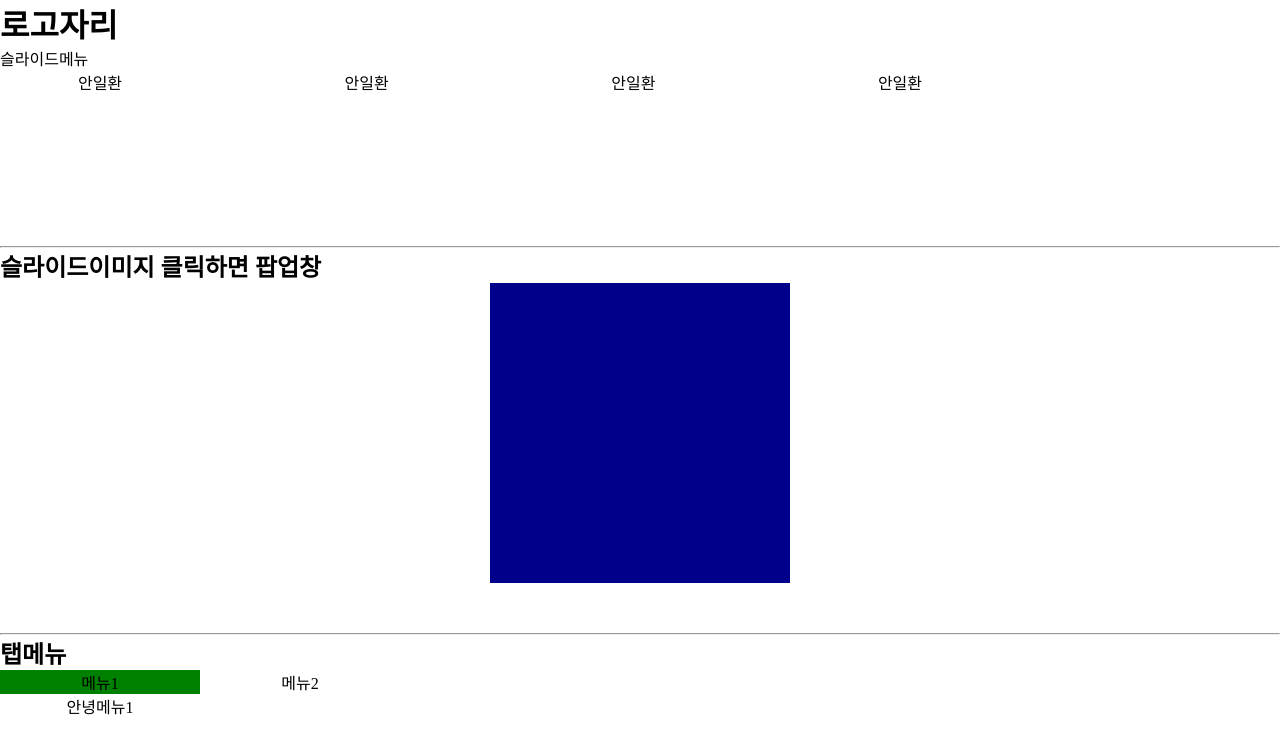
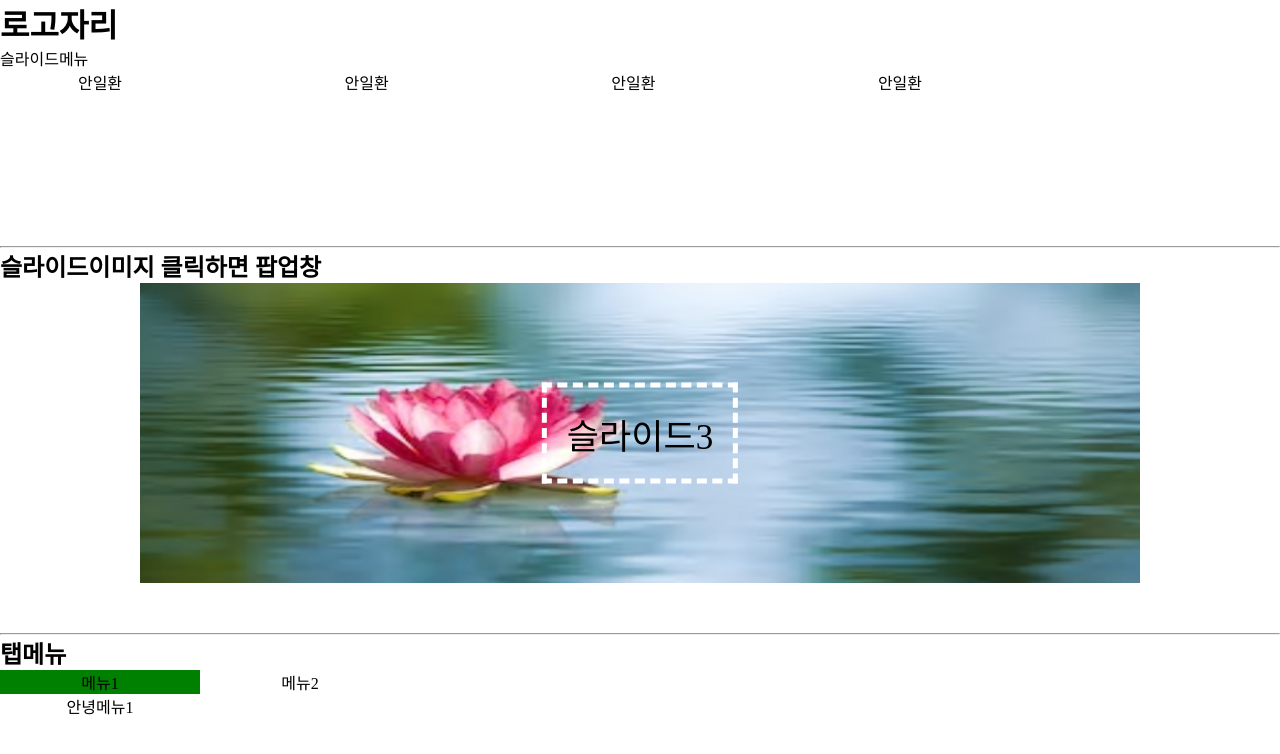
Before and after one commit to anilhwan/webD, a plain HTML site: page index.html in a window 1280 px wide. Drawn offline with Linux system fonts and the light colour scheme.

Commit message:
슬라이드 이미지 포토샵x 바로 넣을경우

```diff
--- a/index.html
+++ b/index.html
@@ -12,11 +12,12 @@
         a{text-decoration: none; color: #000;display: block;}
         .first-menu{display: flex; justify-content: space-between; width: 1000px;}
         .second-menu{display: none;}
-        .slider{position: relative; overflow: hidden; width: 300px;height: 350px; margin: 0 auto;}
-        .slider li{width: 300px;height: 300px; position: absolute;}
-        .bg01{background-color: red;left: 0;}
-        .bg02{background-color: blue;left: 100%;}
-        .bg03{background-color: darkblue;left: 100%;}
+        .slider{position: relative; overflow: hidden; width: 1000px;height: 350px; margin: 0 auto;}
+        .slider li{width: 1000px;height: 300px; position: absolute;}
+        .slider li a{position: absolute;top: 50%; left:50%; transform: translate(-50%,-50%); border: 5px dashed #fff; display: block; padding: 20px; font-size: 35px;}
+        .bg01{left: 0; background-image: url(./images/img1.jpg);background-repeat:no-repeat; background-size: 1000px 300px;}
+        .bg02{left: 100%; background-image: url(./images/img2.jpg);background-repeat:no-repeat; background-size: 1000px 300px;}
+        .bg03{left: 100%; background-image: url(./images/img3.jpg);background-repeat:no-repeat; background-size: 1000px 300px;}
         .pop{position: absolute;top: 0;left: 0;width: 100%;height:100%;background-color: rgba(0, 0, 0, .6); display: none;}
         .pop-box{width: 500px;height: 500px; position: absolute; top: 50%;left: 50%; transform: translate(-50%,-50%); background-color: #fff;}
         .on{background-color: green;}
@@ -96,9 +97,9 @@
             <hr>
             <h2 class="pop-up">슬라이드이미지 클릭하면 팝업창</h2>
             <ul class="slider">
-                <li class="bg01"></li>
-                <li class="bg02"></li>
-                <li class="bg03"></li>
+                <li class="bg01"><a href="#">슬라이드1</a></li>
+                <li class="bg02"><a href="#">슬라이드2</a></li>
+                <li class="bg03"><a href="#">슬라이드3</a></li>
             </ul>
         </section>
         <section>
```
Also changed, not shown: images/img1.jpg (added), images/img2.jpg (added), images/img3.jpg (added).
